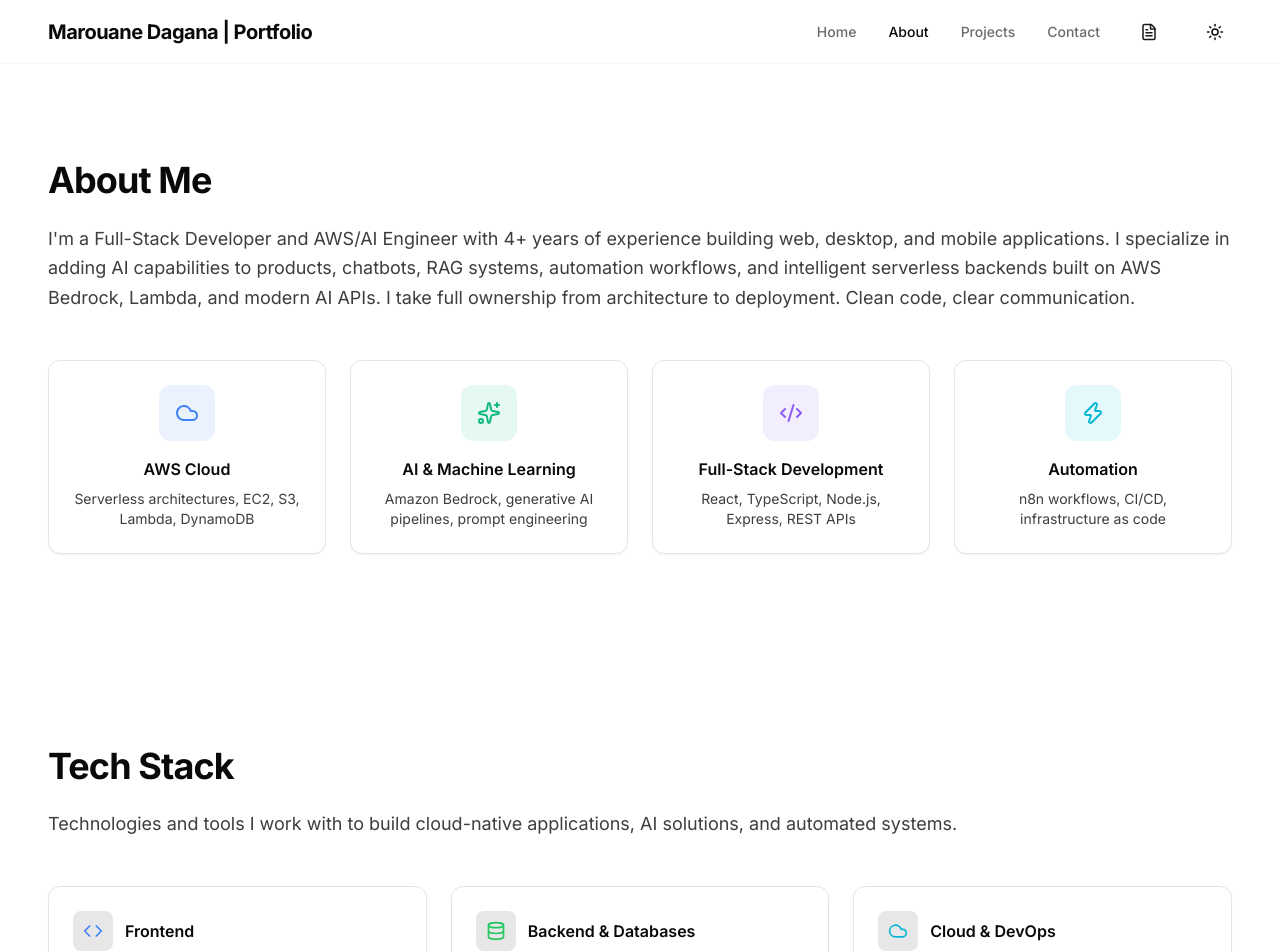
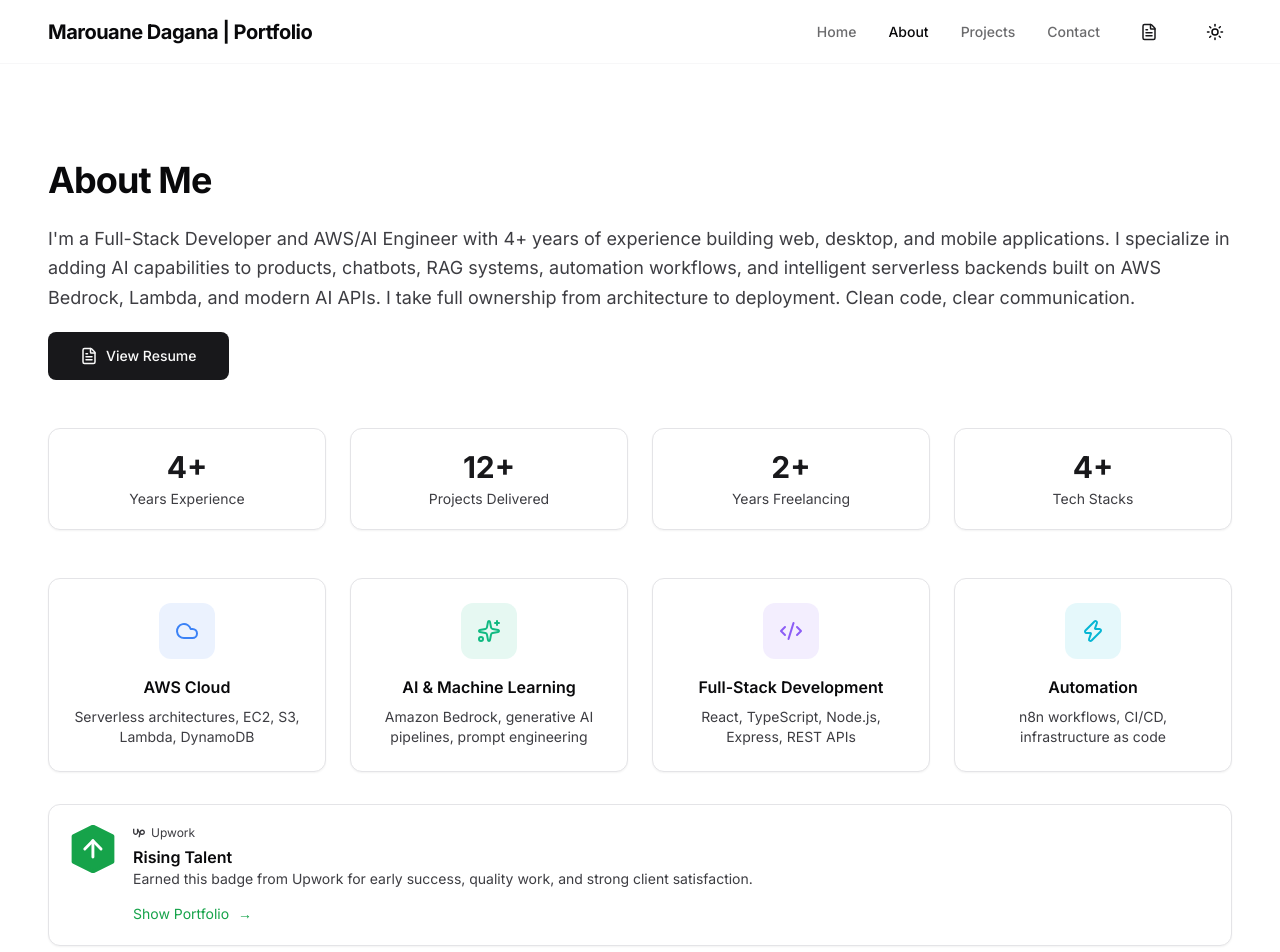
Before and after one commit to daganoo/daganoo-portfolio, a React (Create React App) app: page /about in a window 1280 px wide. Shown: the top 952 px of the page. Built offline with nearby package versions, Linux system fonts and the light colour scheme.

Commit message:
add about features

```diff
--- /dev/null
+++ b/src/components/icons/RisingTalentIcon.tsx
@@ -0,0 +1,18 @@
+import { ArrowUp } from "lucide-react";
+
+export const RisingTalentIcon = ({ size }: { size: number }) => (
+  <div className="relative flex-shrink-0" style={{ width: size, height: size }}>
+    <svg width={size} height={size} viewBox="0 0 60 64" fill="none">
+      <polygon
+        points="30,2 56,15 56,49 30,62 4,49 4,15"
+        fill="#16a34a"
+        stroke="#16a34a"
+        strokeWidth="5"
+        strokeLinejoin="round"
+      />
+    </svg>
+    <div className="absolute inset-0 flex items-center justify-center" style={{ top: "1px" }}>
+      <ArrowUp size={size * 0.58} color="white" strokeWidth={2.5} />
+    </div>
+  </div>
+);
--- a/src/data/experience.ts
+++ b/src/data/experience.ts
@@ -3,7 +3,7 @@ import { Experience } from "../types";
 export const education: Experience[] = [
   {
     id: "masters-se",
-    title: "Master's in Software Engineering",
+    title: "Master's in Software Engineering — AI & Cloud Specialization",
     organization: "Ibn Zohr University",
     location: "Agadir, Morocco",
     startDate: "2025",
@@ -45,7 +45,7 @@ export const education: Experience[] = [
     highlights: [
       "Studied web development, mobile apps, game development, and Python",
       "First hands-on experience building real applications from scratch",
-      "Foundation for 4+ years of continuous development work",
+      "Covered databases, UML architecture, networking, and Linux fundamentals",
     ],
     type: "education",
   },
--- a/src/sections/About.tsx
+++ b/src/sections/About.tsx
@@ -1,5 +1,43 @@
-import { motion } from "framer-motion";
-import { Code2, Cloud, Sparkles, Zap } from "lucide-react";
+import { motion, useMotionValue, useTransform, animate, useInView } from "framer-motion";
+import { useEffect, useRef } from "react";
+import { Code2, Cloud, FileText, Sparkles, Zap } from "lucide-react";
+import { RisingTalentIcon } from "../components/icons/RisingTalentIcon";
+import { UpworkIcon } from "../components/icons/UpworkIcon";
+
+const AnimatedCounter = ({
+  from,
+  to,
+  suffix = "",
+  delay = 0,
+}: {
+  from: number;
+  to: number;
+  suffix?: string;
+  delay?: number;
+}) => {
+  const ref = useRef<HTMLSpanElement>(null);
+  const inView = useInView(ref, { once: true });
+  const motionValue = useMotionValue(from);
+  const rounded = useTransform(motionValue, (v) => Math.round(v));
+
+  useEffect(() => {
+    if (inView) {
+      const controls = animate(motionValue, to, {
+        duration: 1.5,
+        delay,
+        ease: "easeOut",
+      });
+      return () => controls.stop();
+    }
+  }, [inView, motionValue, to, delay]);
+
+  return (
+    <p className="text-3xl font-bold text-primary">
+      <motion.span ref={ref}>{rounded}</motion.span>
+      {suffix}
+    </p>
+  );
+};
 
 const highlights = [
   { icon: Cloud, label: "AWS Cloud", description: "Serverless architectures, EC2, S3, Lambda, DynamoDB", color: "bg-blue-500/10 text-blue-500" },
@@ -30,7 +68,57 @@ export const About = () => {
           AWS Bedrock, Lambda, and modern AI APIs. I take full ownership from architecture to
           deployment. Clean code, clear communication.
         </p>
+        <button
+          onClick={() => window.open("/resume.pdf", "_blank")}
+          className="mt-5 inline-flex h-12 w-full items-center justify-center gap-2 rounded-lg bg-primary px-8 text-sm font-medium text-primary-foreground transition-colors hover:bg-primary/90 sm:w-auto"
+        >
+          <FileText size={18} />
+          View Resume
+        </button>
       </motion.div>
+
+      <div className="mt-12 grid gap-6 sm:grid-cols-2 lg:grid-cols-4">
+        <motion.div
+          initial={{ opacity: 0, y: 20 }}
+          whileInView={{ opacity: 1, y: 0 }}
+          viewport={{ once: true }}
+          transition={{ delay: 0.05, duration: 0.4 }}
+          className="rounded-xl border border-border bg-card p-5 text-center shadow-sm"
+        >
+          <AnimatedCounter from={0} to={4} suffix="+" delay={0.1} />
+          <p className="mt-1 text-sm text-muted-foreground">Years Experience</p>
+        </motion.div>
+        <motion.div
+          initial={{ opacity: 0, y: 20 }}
+          whileInView={{ opacity: 1, y: 0 }}
+          viewport={{ once: true }}
+          transition={{ delay: 0.1, duration: 0.4 }}
+          className="rounded-xl border border-border bg-card p-5 text-center shadow-sm"
+        >
+          <AnimatedCounter from={0} to={12} suffix="+" delay={0.2} />
+          <p className="mt-1 text-sm text-muted-foreground">Projects Delivered</p>
+        </motion.div>
+        <motion.div
+          initial={{ opacity: 0, y: 20 }}
+          whileInView={{ opacity: 1, y: 0 }}
+          viewport={{ once: true }}
+          transition={{ delay: 0.15, duration: 0.4 }}
+          className="rounded-xl border border-border bg-card p-5 text-center shadow-sm"
+        >
+          <AnimatedCounter from={0} to={2} suffix="+" delay={0.3} />
+          <p className="mt-1 text-sm text-muted-foreground">Years Freelancing</p>
+        </motion.div>
+        <motion.div
+          initial={{ opacity: 0, y: 20 }}
+          whileInView={{ opacity: 1, y: 0 }}
+          viewport={{ once: true }}
+          transition={{ delay: 0.2, duration: 0.4 }}
+          className="rounded-xl border border-border bg-card p-5 text-center shadow-sm"
+        >
+          <AnimatedCounter from={0} to={4} suffix="+" delay={0.4} />
+          <p className="mt-1 text-sm text-muted-foreground">Tech Stacks</p>
+        </motion.div>
+      </div>
 
       <div className="mt-12 grid gap-6 sm:grid-cols-2 lg:grid-cols-4">
         {highlights.map((hl, i) => (
@@ -50,6 +138,37 @@ export const About = () => {
           </motion.div>
         ))}
       </div>
+
+      <motion.div
+        initial={{ opacity: 0, y: 20 }}
+        whileInView={{ opacity: 1, y: 0 }}
+        viewport={{ once: true }}
+        transition={{ delay: 0.4, duration: 0.5 }}
+        className="mt-8"
+      >
+        <div className="flex items-start gap-4 rounded-xl border border-border bg-card p-5 shadow-sm">
+          <RisingTalentIcon size={48} />
+          <div className="flex-1">
+            <div className="mb-1 flex items-center gap-1.5 text-xs text-muted-foreground">
+              <UpworkIcon size={12} />
+              Upwork
+            </div>
+            <h3 className="font-semibold text-card-foreground">Rising Talent</h3>
+            <p className="mb-3 text-sm text-muted-foreground">
+              Earned this badge from Upwork for early success, quality work, and strong client satisfaction.
+            </p>
+            <a
+              href="https://www.upwork.com/freelancers/~01205234478041cf4f"
+              target="_blank"
+              rel="noopener noreferrer"
+              className="group inline-flex items-center gap-1.5 text-sm text-green-600 transition-colors hover:text-green-500 dark:text-green-400 dark:hover:text-green-300"
+            >
+              Show Portfolio
+              <span className="ml-0.5 inline-block animate-slide-right group-hover:scale-125 transition-transform">&rarr;</span>
+        </a>
+          </div>
+        </div>
+      </motion.div>
       </div>
     </section>
   );
```
